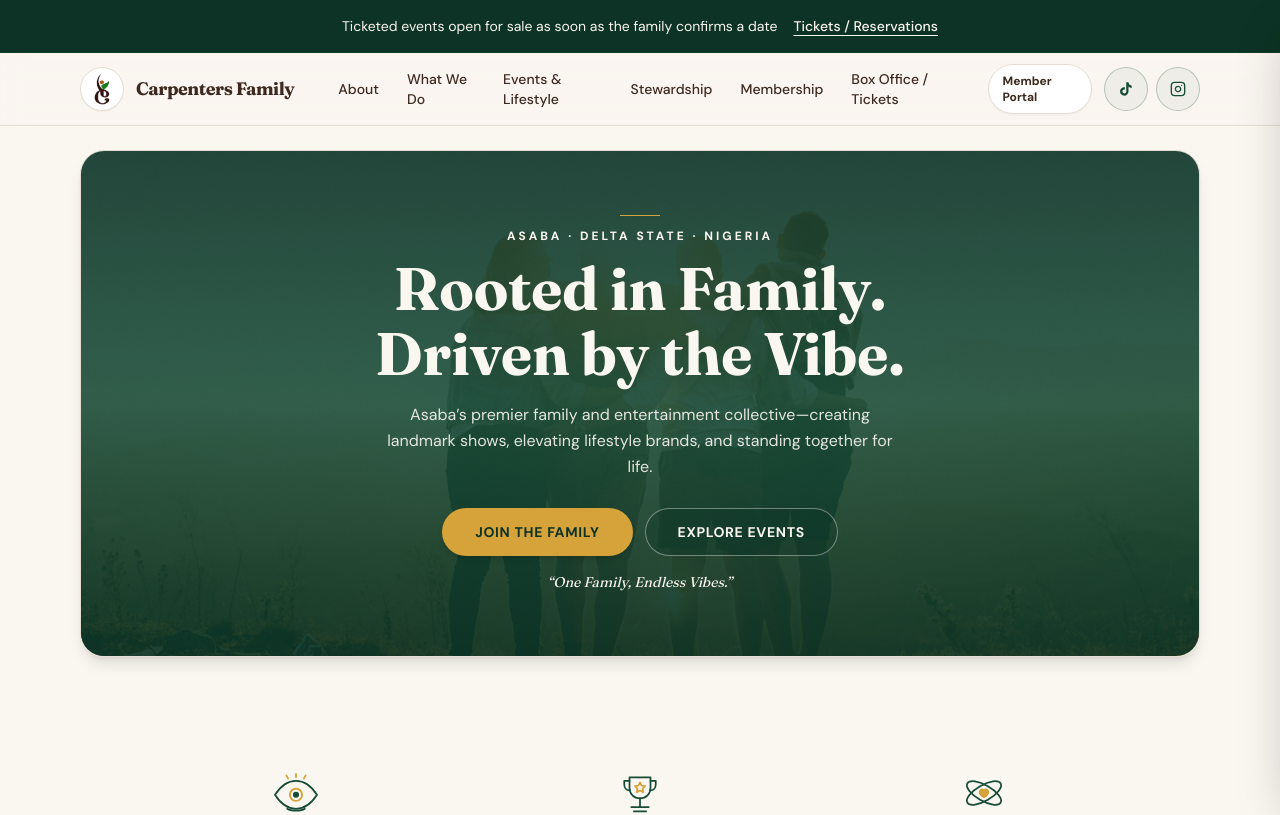
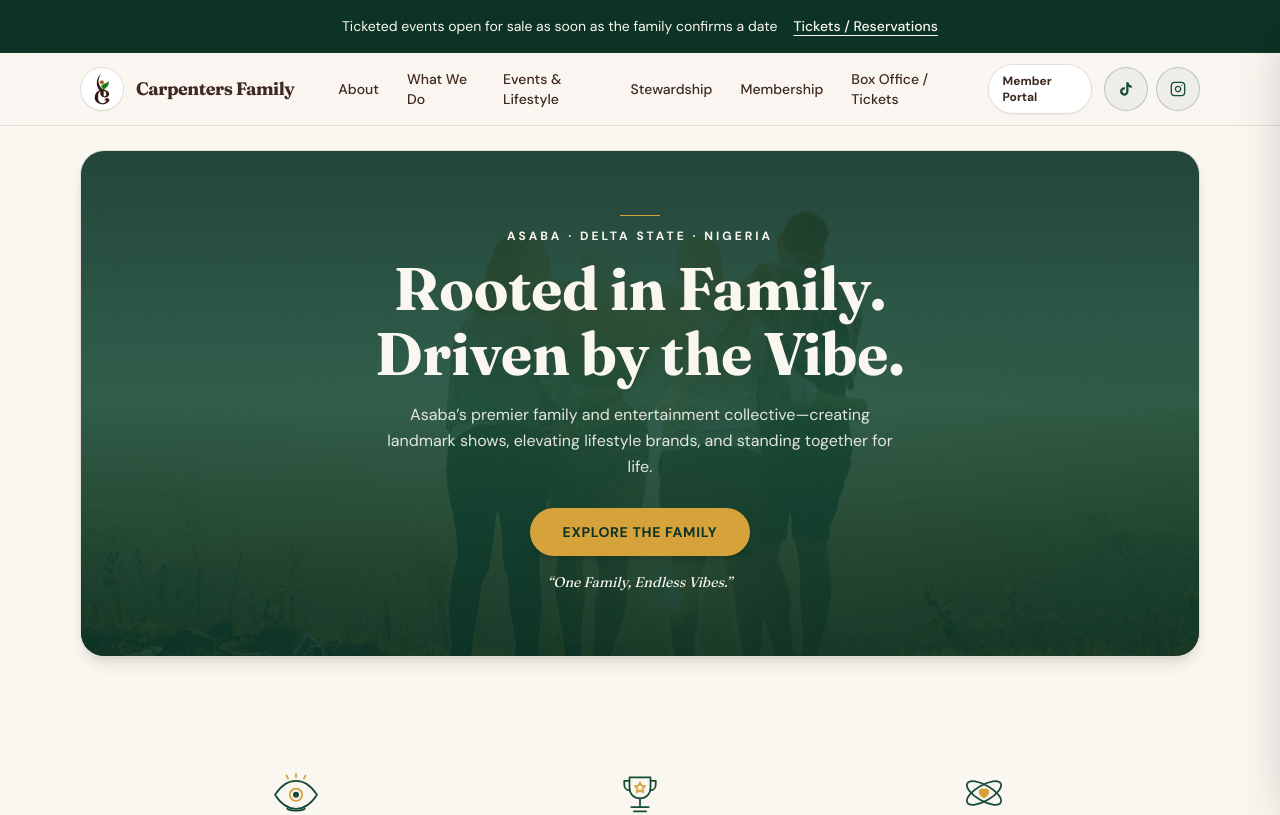
Before and after one commit to mosignorjude/carpentersfamily_web, a Next.js app: page / in a window 1280 px wide. Shown: the top 815 px of the page. Built offline with nearby package versions, Linux system fonts and the light colour scheme; no server answers.

Commit message:
feat(landing): replace Join the Family with Explore the Family anchor and remove Explore Events

```diff
--- a/src/components/landing/landing-hero.tsx
+++ b/src/components/landing/landing-hero.tsx
@@ -1,5 +1,3 @@
-import Link from "next/link";
-
 export function LandingHero() {
   return (
     <section id="about" className="mx-auto max-w-6xl px-4 pt-6 pb-12">
@@ -31,18 +29,12 @@ export function LandingHero() {
             landmark shows, elevating lifestyle brands, and standing together
             for life.
           </p>
-          <div className="mt-7 flex flex-wrap items-center justify-center gap-3">
-            <Link
-              href="/?modal=membership"
+          <div className="mt-7 flex items-center justify-center">
+            <a
+              href="#vision"
               className="btn bg-ochre text-deep hover:bg-cream text-xs sm:text-sm uppercase tracking-wider px-8 shadow-md font-bold transition-colors"
             >
-              Join the Family
-            </Link>
-            <a
-              href="#events"
-              className="btn border border-cream/40 bg-deep/30 text-cream hover:bg-cream/10 text-xs sm:text-sm uppercase tracking-wider px-8 font-bold transition-colors"
-            >
-              Explore Events
+              Explore the Family
             </a>
           </div>
           <p className="mt-4 font-serif italic text-sm text-cream">
```
Also changed, not shown: 1 other file (tests, documents, lock files or other folders).
